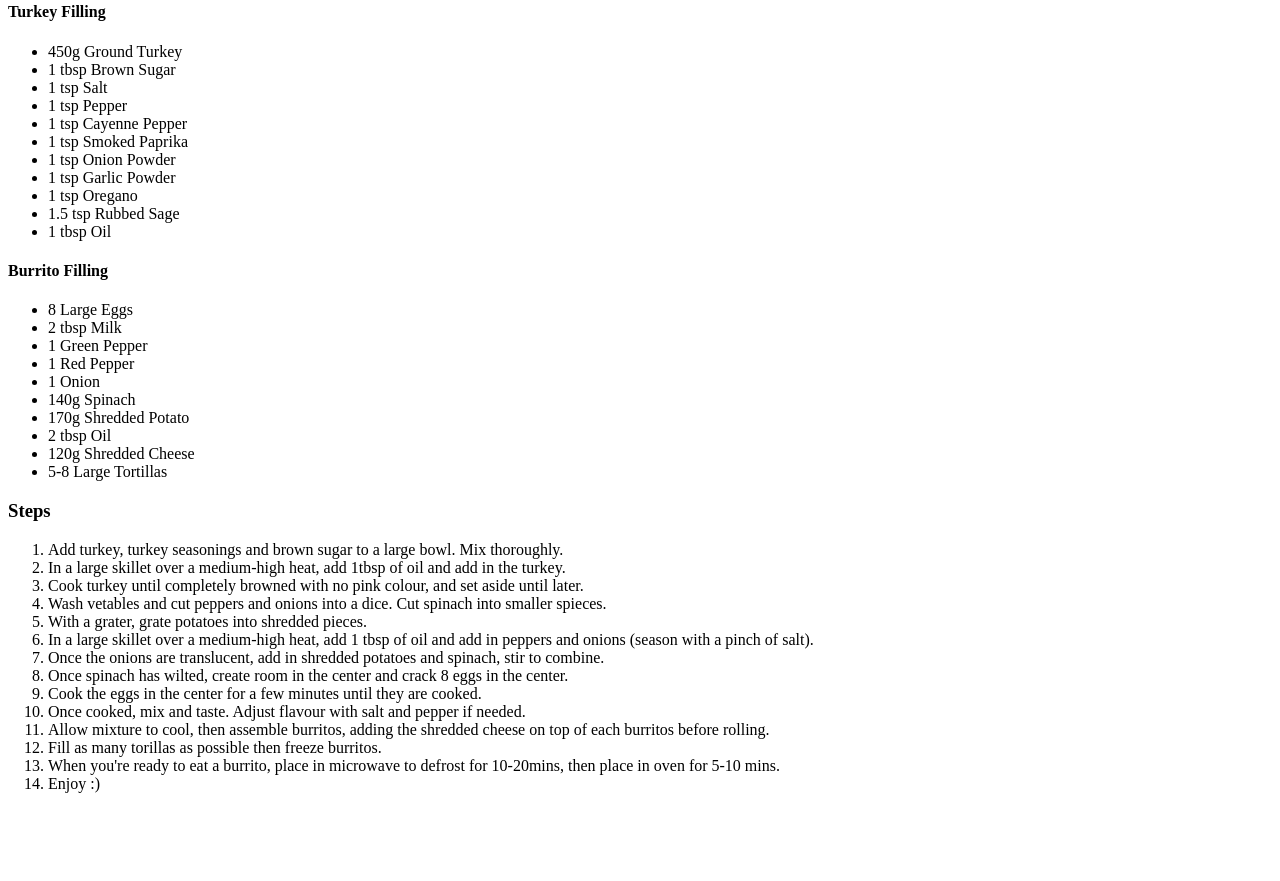
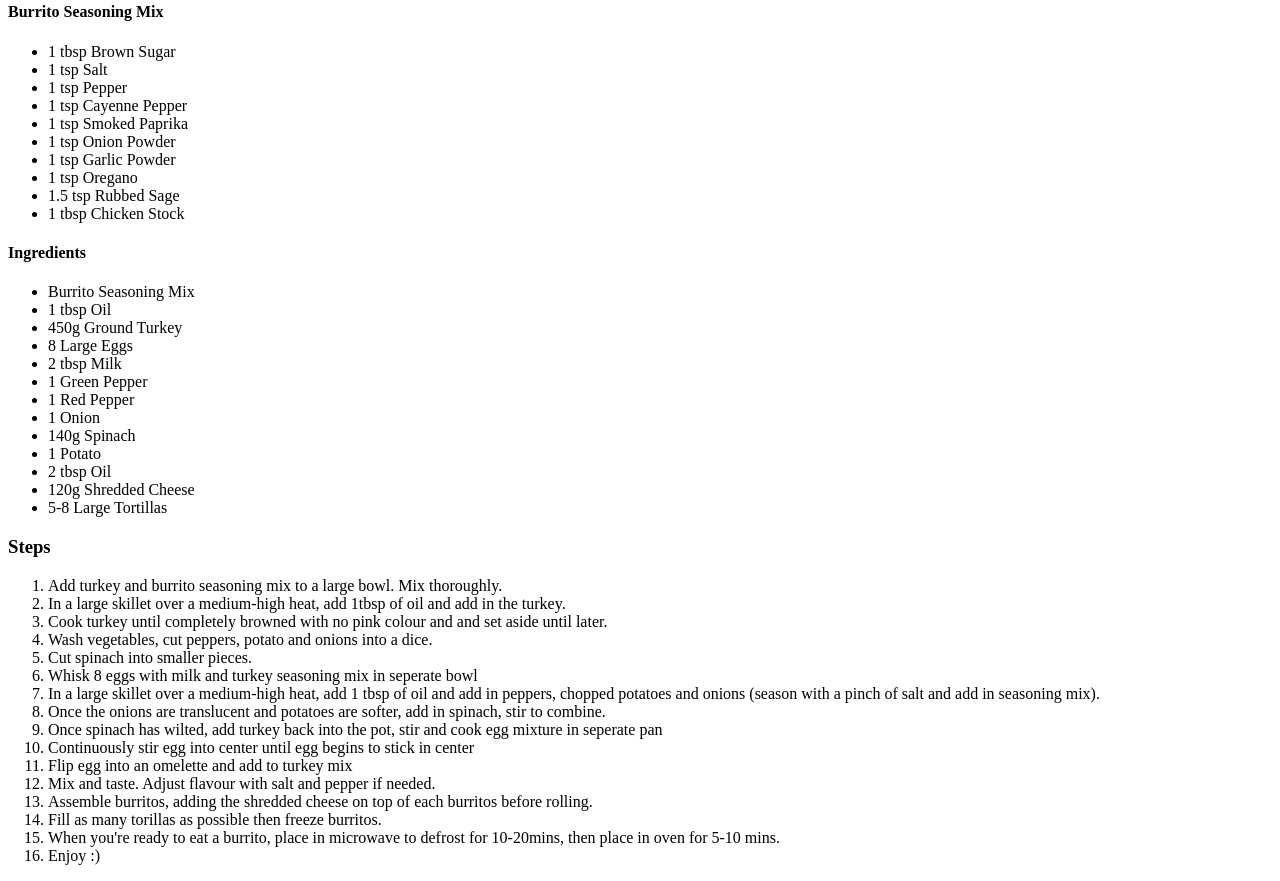
Before and after one commit to tob-ss/Odin-Recipes, a plain HTML site: page recipes/breakfast-burritos.html in a window 1280 px wide. Shown: the part 1236-2117 px from the top of the page. Before the commit the page ends 2045 px from the top, so only its background shows below. Drawn offline with Linux system fonts and the light colour scheme.

Commit message:
Made minor changes to breakfast-burritos.html

```diff
--- a/recipes/breakfast-burritos.html
+++ b/recipes/breakfast-burritos.html
@@ -12,9 +12,8 @@
         <p>These breakfast burritos helped me solve this issue.</p>
         <p>They're easy to make and even easier to prepare in the morning!</p>
         <h3>Ingredients</h3>
-        <h4>Turkey Filling</h4>
+        <h4>Burrito Seasoning Mix</h4>
         <ul>
-            <li>450g Ground Turkey</li>
             <li>1 tbsp Brown Sugar</li>
             <li>1 tsp Salt</li>
             <li>1 tsp Pepper</li>
@@ -24,34 +23,39 @@
             <li>1 tsp Garlic Powder</li>
             <li>1 tsp Oregano</li>
             <li>1.5 tsp Rubbed Sage</li>
+            <li>1 tbsp Chicken Stock</li>
+        </ul>
+        <h4>Ingredients</h4>
+        <ul>
+            <li>Burrito Seasoning Mix</li>
             <li>1 tbsp Oil</li>
-        </ul>
-        <h4>Burrito Filling</h4>
-        <ul>
+            <li>450g Ground Turkey</li>
             <li>8 Large Eggs</li>
             <li>2 tbsp Milk</li>
             <li>1 Green Pepper</li>
             <li>1 Red Pepper</li>
             <li>1 Onion</li>
             <li>140g Spinach</li>
-            <li>170g Shredded Potato</li>
+            <li>1 Potato</li>
             <li>2 tbsp Oil</li>
             <li>120g Shredded Cheese</li>
             <li>5-8 Large Tortillas</li>
         </ul>
         <h3>Steps</h3>
         <ol>
-            <li>Add turkey, turkey seasonings and brown sugar to a large bowl. Mix thoroughly.</li>
+            <li>Add turkey and burrito seasoning mix to a large bowl. Mix thoroughly.</li>
             <li>In a large skillet over a medium-high heat, add 1tbsp of oil and add in the turkey.</li>
-            <li>Cook turkey until completely browned with no pink colour, and set aside until later.</li>
-            <li>Wash vetables and cut peppers and onions into a dice. Cut spinach into smaller spieces.</li>
-            <li>With a grater, grate potatoes into shredded pieces.</li>
-            <li>In a large skillet over a medium-high heat, add 1 tbsp of oil and add in peppers and onions (season with a pinch of salt).</li>
-            <li>Once the onions are translucent, add in shredded potatoes and spinach, stir to combine.</li>
-            <li>Once spinach has wilted, create room in the center and crack 8 eggs in the center.</li>
-            <li>Cook the eggs in the center for a few minutes until they are cooked.</li>
-            <li>Once cooked, mix and taste. Adjust flavour with salt and pepper if needed.</li>
-            <li>Allow mixture to cool, then assemble burritos, adding the shredded cheese on top of each burritos before rolling.</li>
+            <li>Cook turkey until completely browned with no pink colour and and set aside until later.</li>
+            <li>Wash vegetables, cut peppers, potato and onions into a dice.</li>
+            <li>Cut spinach into smaller pieces.</li>
+            <li>Whisk 8 eggs with milk and turkey seasoning mix in seperate bowl</li>
+            <li>In a large skillet over a medium-high heat, add 1 tbsp of oil and add in peppers, chopped potatoes and onions (season with a pinch of salt and add in seasoning mix).</li>
+            <li>Once the onions are translucent and potatoes are softer, add in spinach, stir to combine.</li>
+            <li>Once spinach has wilted, add turkey back into the pot, stir and cook egg mixture in seperate pan</li>
+            <li>Continuously stir egg into center until egg begins to stick in center</li>
+            <li>Flip egg into an omelette and add to turkey mix</li>
+            <li>Mix and taste. Adjust flavour with salt and pepper if needed.</li>
+            <li>Assemble burritos, adding the shredded cheese on top of each burritos before rolling.</li>
             <li>Fill as many torillas as possible then freeze burritos.</li>
             <li>When you're ready to eat a burrito, place in microwave to defrost for 10-20mins, then place in oven for 5-10 mins.</li>
             <li>Enjoy :)</li>
```
